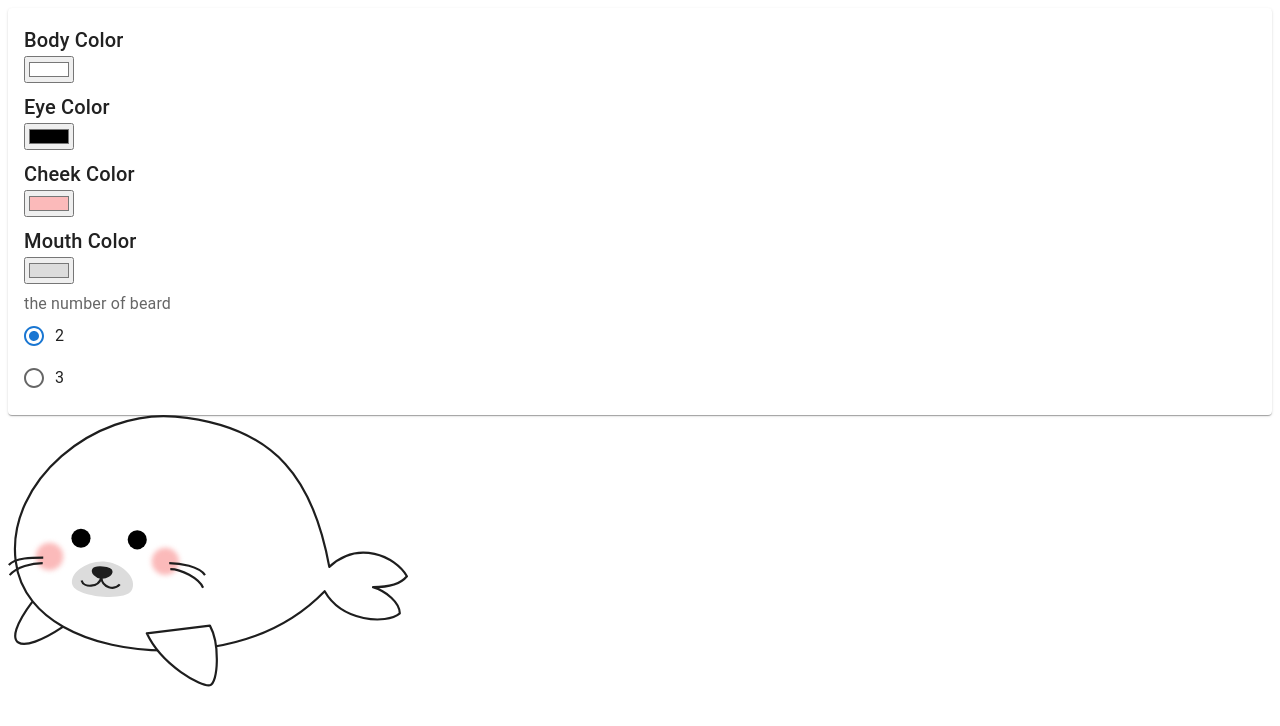
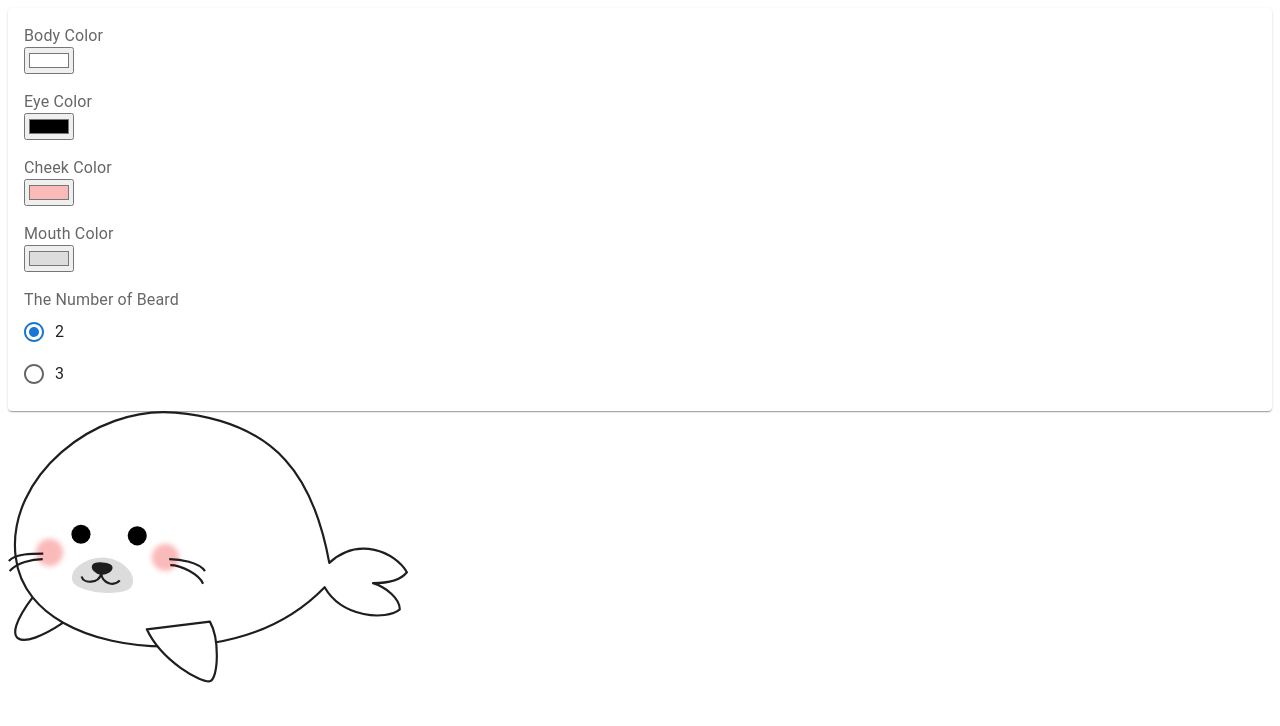
Before and after one commit to chvmvd/azarashi-creator, a React (Vite) app: page / in a window 1280 px wide. Shown: the top 726 px of the page. Built offline with nearby package versions, Linux system fonts and the light colour scheme.

Commit message:
Update color picker

```diff
--- a/src/App.tsx
+++ b/src/App.tsx
@@ -3,7 +3,6 @@ import AzarashiSvg from "./components/AzarashiSvg";
 import {
   Paper,
   Stack,
-  Typography,
   FormControl,
   FormLabel,
   RadioGroup,
@@ -21,11 +20,9 @@ function App(): JSX.Element {
   return (
     <>
       <Paper sx={{ p: 2 }}>
-        <Stack spacing={1}>
-          <Stack>
-            <Typography variant="h6" component="h2">
-              Body Color
-            </Typography>
+        <Stack spacing={2}>
+          <FormControl>
+            <FormLabel>Body Color</FormLabel>
             <input
               type="color"
               value={bodyColor}
@@ -33,11 +30,9 @@ function App(): JSX.Element {
                 setBodyColor(e.target.value);
               }}
             />
-          </Stack>
-          <Stack>
-            <Typography variant="h6" component="h2">
-              Eye Color
-            </Typography>
+          </FormControl>
+          <FormControl>
+            <FormLabel>Eye Color</FormLabel>
             <input
               type="color"
               value={eyeColor}
@@ -45,11 +40,9 @@ function App(): JSX.Element {
                 setEyeColor(e.target.value);
               }}
             />
-          </Stack>
-          <Stack>
-            <Typography variant="h6" component="h2">
-              Cheek Color
-            </Typography>
+          </FormControl>
+          <FormControl>
+            <FormLabel>Cheek Color</FormLabel>
             <input
               type="color"
               value={cheekColor}
@@ -57,11 +50,9 @@ function App(): JSX.Element {
                 setCheekColor(e.target.value);
               }}
             />
-          </Stack>
-          <Stack>
-            <Typography variant="h6" component="h2">
-              Mouth Color
-            </Typography>
+          </FormControl>
+          <FormControl>
+            <FormLabel>Mouth Color</FormLabel>
             <input
               type="color"
               value={mouthColor}
@@ -69,9 +60,9 @@ function App(): JSX.Element {
                 setMouthColor(e.target.value);
               }}
             />
-          </Stack>
+          </FormControl>
           <FormControl>
-            <FormLabel>the number of beard</FormLabel>
+            <FormLabel>The Number of Beard</FormLabel>
             <RadioGroup
               value={beardNumber}
               onChange={(e) => {
```
